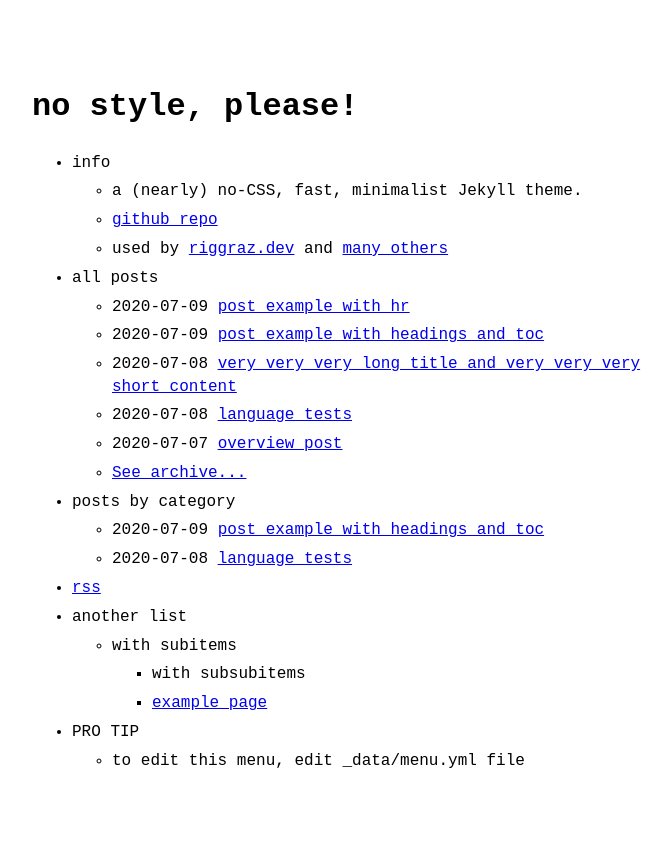
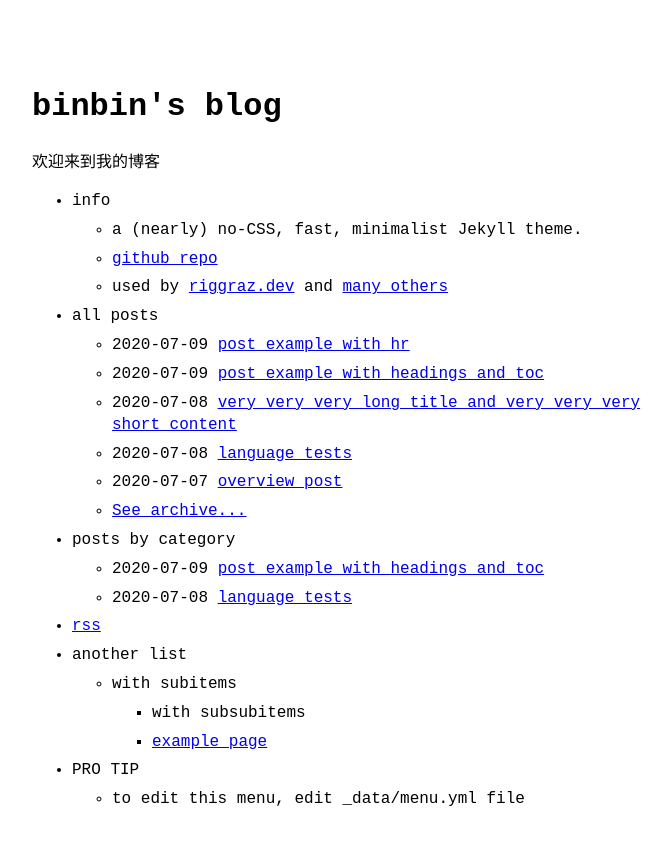
Before and after one commit to binbinxiang/binbinxiang.github.io, a Jekyll site: the page built from index.md, in a window 1280 px wide. Shown: the top 845 px of the page, without its empty margins (288-960 px from the left). Built offline with Jekyll 4.4.1, drawn with Linux system fonts in a browser that asks for light colours.

Commit message:
Update _config.yml

```diff
--- a/_config.yml
+++ b/_config.yml
@@ -1,11 +1,11 @@
-title: no style, please! # name of the site
+title: binbin's blog # name of the site
 author: Riccardo Graziosi # name of site's author
 email: riccardo.graziosi97@gmail.com # email of site's author
 url: https://binbinxiang.github.io
 #url: https://riggraz.dev # root address of the site
 #baseurl: "/no-style-please" # subpath of the site, e.g. "/blog" (leave it blank "" if you're site shouldn't use a subpath)
 description: > # description of the site (multiple lines allowed)
-  A (nearly) no-CSS, fast, minimalist Jekyll theme.
+  欢迎来到我的博客
 
 permalink: /:slug.html
 
@@ -19,7 +19,7 @@ theme_config:
   appearance: "auto" # can be "light", "dark" or "auto"
   back_home_text: ".." # customize text for homepage link in post layout
   date_format: "%Y-%m-%d" # customize how date is formatted
-  show_description: false # show blog description in home page
+  show_description: true # show blog description in home page
 
 sass:
   style: :compressed
```
